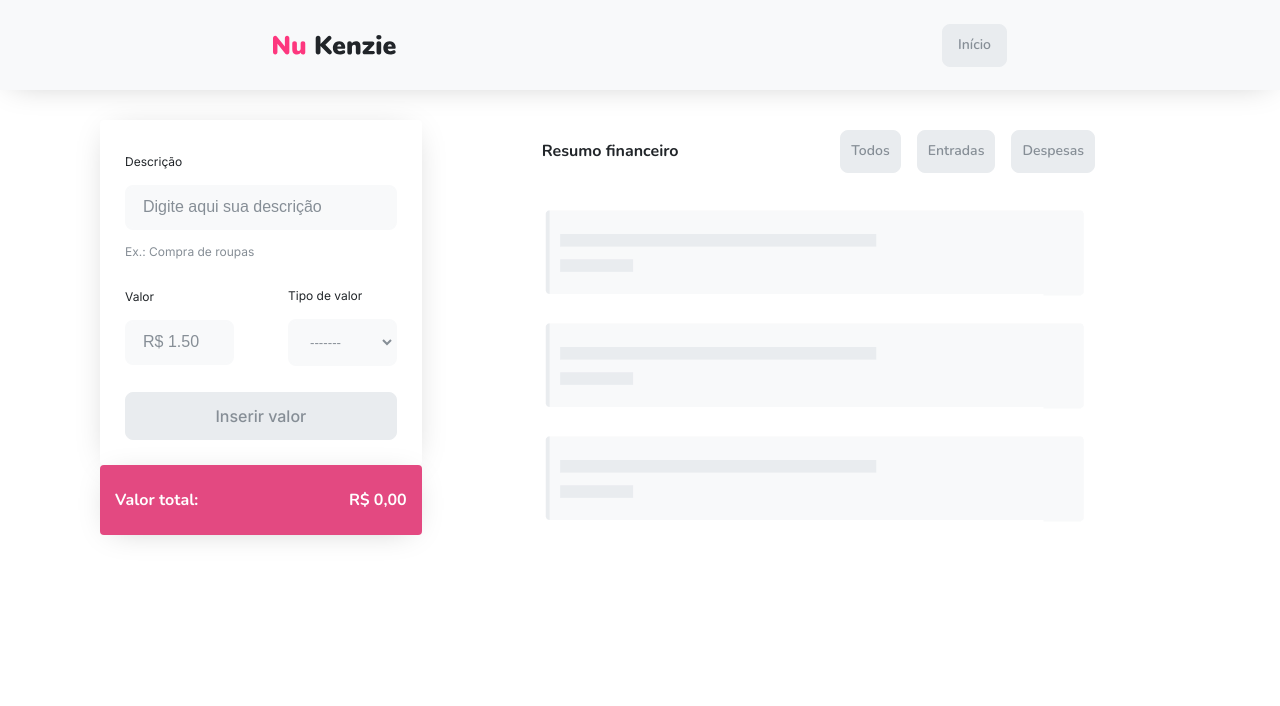
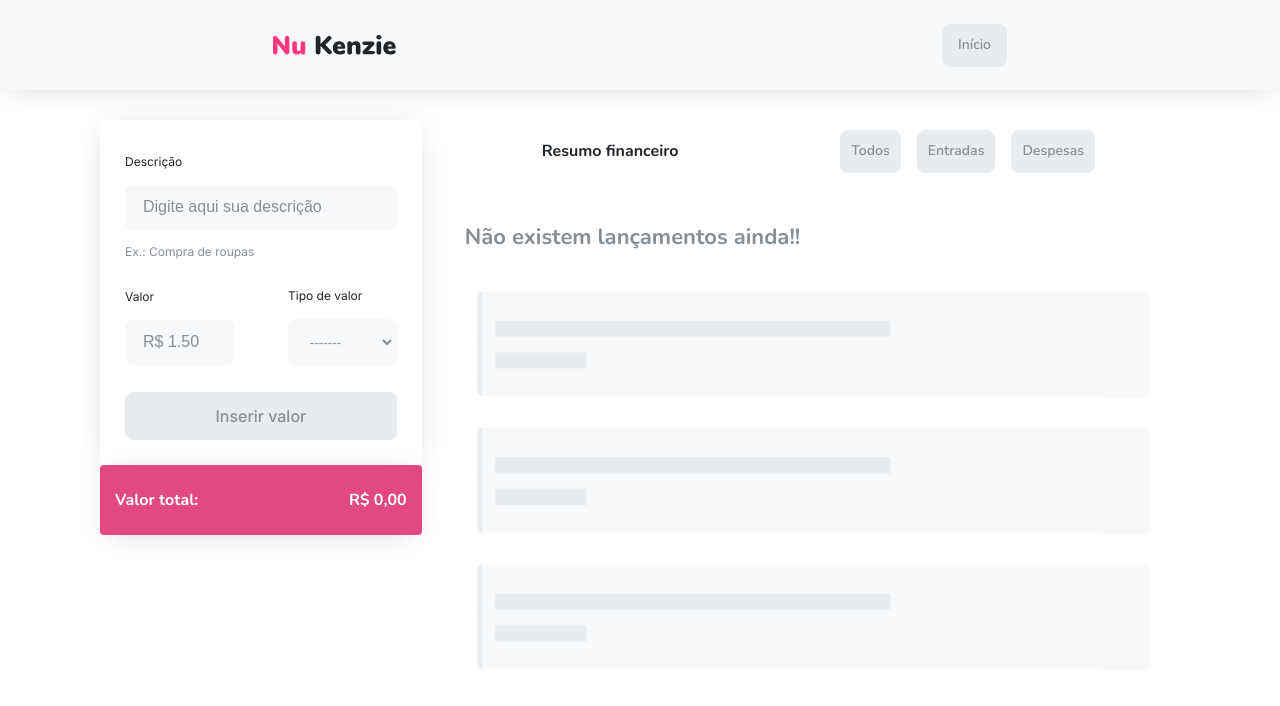
Before and after one commit to Kenzie-Academy-Brasil-Developers/react-entrega-s1-nu-kenzie-arturcomoli, a React (Create React App) app: page / in a window 1280 px wide. Both pictures are taken after a click on the button "Iniciar". Shown: the top 706 px of the page. Built offline with nearby package versions, Linux system fonts and the light colour scheme.

Commit message:
style(List): img is now 100%

```diff
--- a/src/components/List/index.jsx
+++ b/src/components/List/index.jsx
@@ -27,7 +27,8 @@ const List = ({ listTransactions, setListTransactions, deletar }) => {
       </div>
       <ul>
         {listTransactions.length === 0 ? (
-          <div>
+          <div className="vazio">
+            <p>Não existem lançamentos ainda!!</p>
             <img src={Vazio} alt="#" />
             <img src={Vazio} alt="#" />
             <img src={Vazio} alt="#" />
--- a/src/components/List/styles.css
+++ b/src/components/List/styles.css
@@ -1,7 +1,7 @@
 aside {
   width: 100%;
   max-width: 460px;
-  text-align: center;
+  /* text-align: center; */
   margin: 0 auto;
 }
 
@@ -14,6 +14,23 @@ aside h3 {
 }
 aside ul {
   padding: 0;
+}
+
+.vazio {
+  display: flex;
+  flex-direction: column;
+  justify-content: center;
+  align-items: flex-start;
+  color: #868e96;
+  font-size: 22px;
+  font-weight: 700;
+  font-family: "Nunito", sans-serif;
+  line-height: 34px;
+}
+
+.vazio img {
+  width: 100%;
+  /* text-align: left; */
 }
 
 @media screen and (min-width: 900px) {
```
